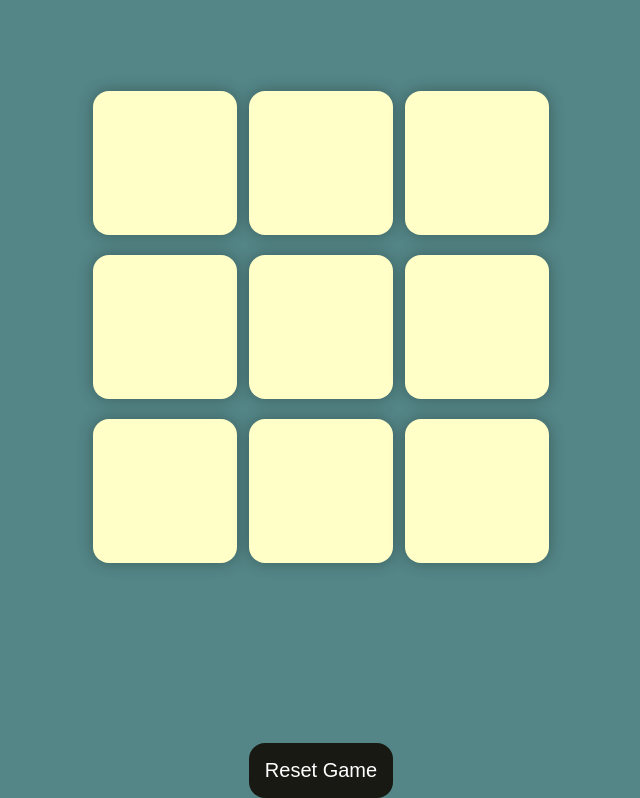
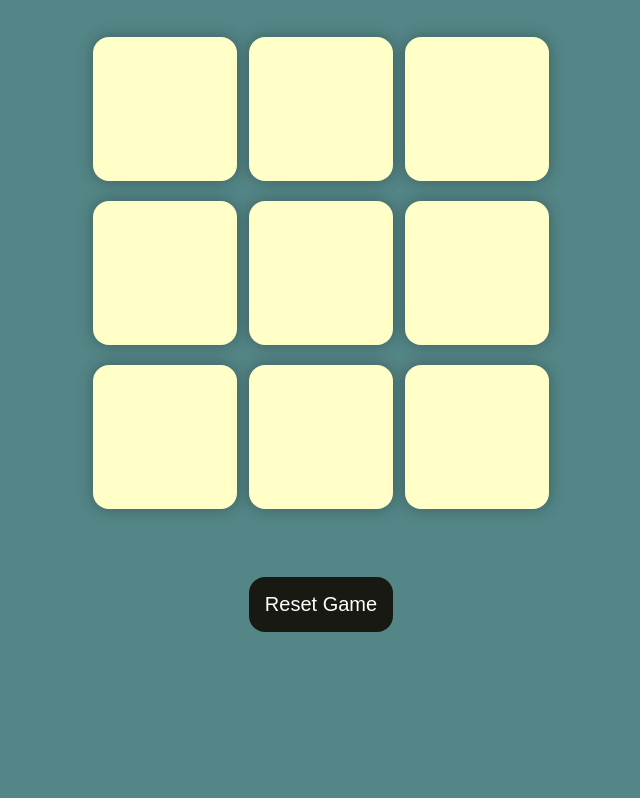
Before and after one commit to Bhoomi-Dhumal/Tic-Tac-Toe-Game, a plain HTML site: page index.html in a window 1280 px wide. Shown: the part 110-908 px from the top of the page, without its empty margins (319-959 px from the left). After the commit the page ends 800 px from the top, so only its background shows below. Drawn offline with Linux system fonts and the light colour scheme.

Commit message:
UI adjusted to fit all elements on one screen

```diff
--- a/index.html
+++ b/index.html
@@ -16,8 +16,8 @@
 
     <!-- Main Game Section -->
     <main>
-        <h1>Tic Tac Toe</h1>
         <div class="container">
+                 <h1>Tic Tac Toe</h1>
             <div class="game">
                 <button class="box"></button>
                 <button class="box"></button>
@@ -29,8 +29,9 @@
                 <button class="box"></button>
                 <button class="box"></button>
             </div>
+              <button id="resetbtn">Reset Game</button>
         </div>
-        <button id="resetbtn">Reset Game</button>
+
     </main>
 
     <script src="app.js"></script>
--- a/style.css
+++ b/style.css
@@ -6,18 +6,27 @@
 }
 
 /* Background and text alignment */
-body {
+ body {
     background-color: #548687;
     text-align: center;
     font-family: 'Poppins', sans-serif;
+    display: flex;
+    justify-content: center;
+    align-items: center;
+    min-height: 100vh;
+    flex-direction: column;
+    gap: 2vmin; /* spacing between heading, board, button */
 }
 
 /* Main game container */
-.container {
+ .container {
     height: 100vh;
     display: flex;
-    justify-content: center;
-    align-items: center;
+    flex-direction: column;
+    justify-content: center; /* vertically center everything */
+    align-items: center;     /* horizontally center */
+    gap: 6vmin;              /* space between heading, board, button */
+    padding: 1rem;
 }
 
 /* Game grid */
```
